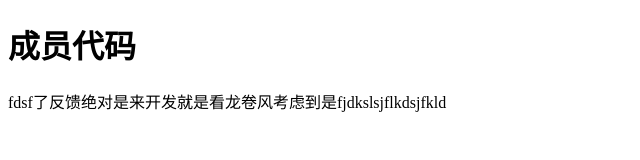
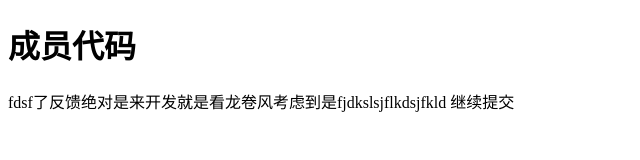
Before and after one commit to havingmeaning2/teamwork, a plain HTML site: page index3.html in a window 1280 px wide. Shown: the whole page, without its empty margins (0-640 px from the left). Drawn offline with Linux system fonts and the light colour scheme.

Commit message:
继续提交

```diff
--- a/index3.html
+++ b/index3.html
@@ -12,6 +12,7 @@
 
     <h1>成员代码</h1>
     fdsf了反馈绝对是来开发就是看龙卷风考虑到是fjdkslsjflkdsjfkld
+    继续提交
 
 </body>
 
```
